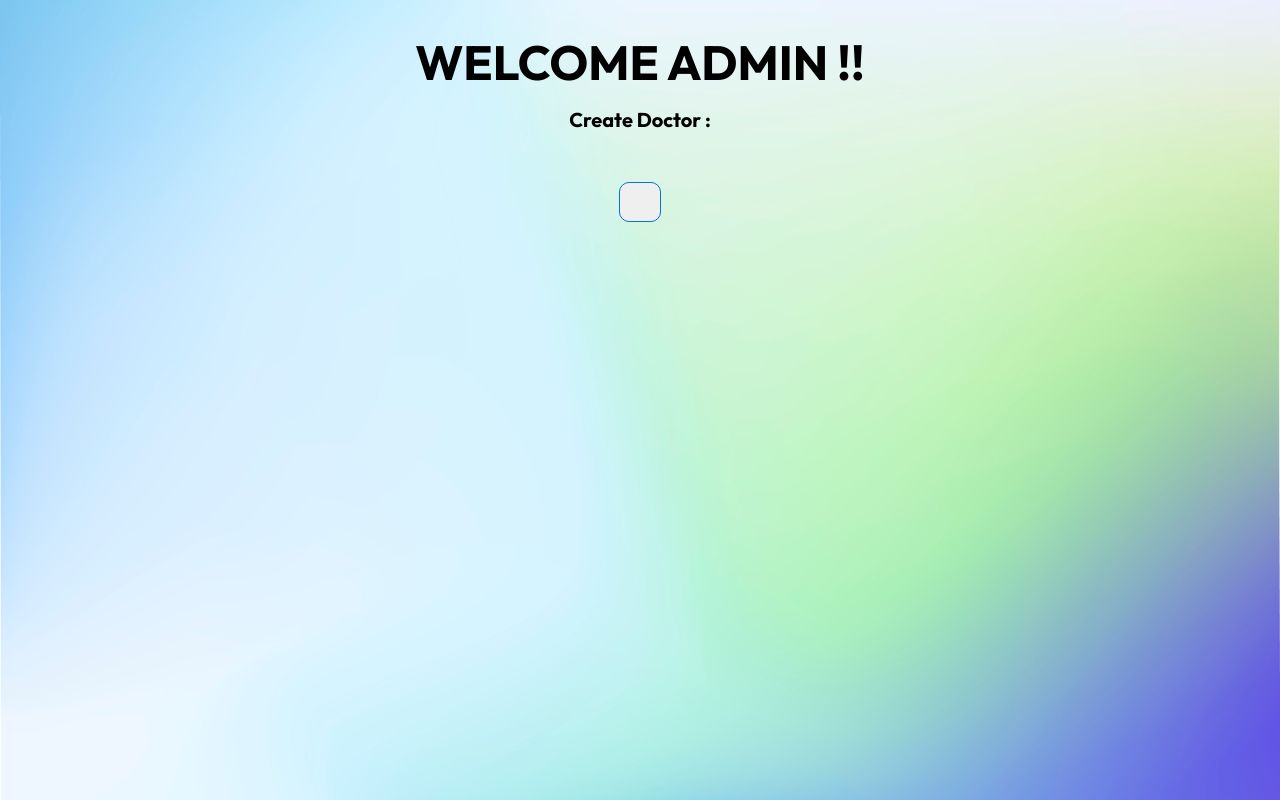
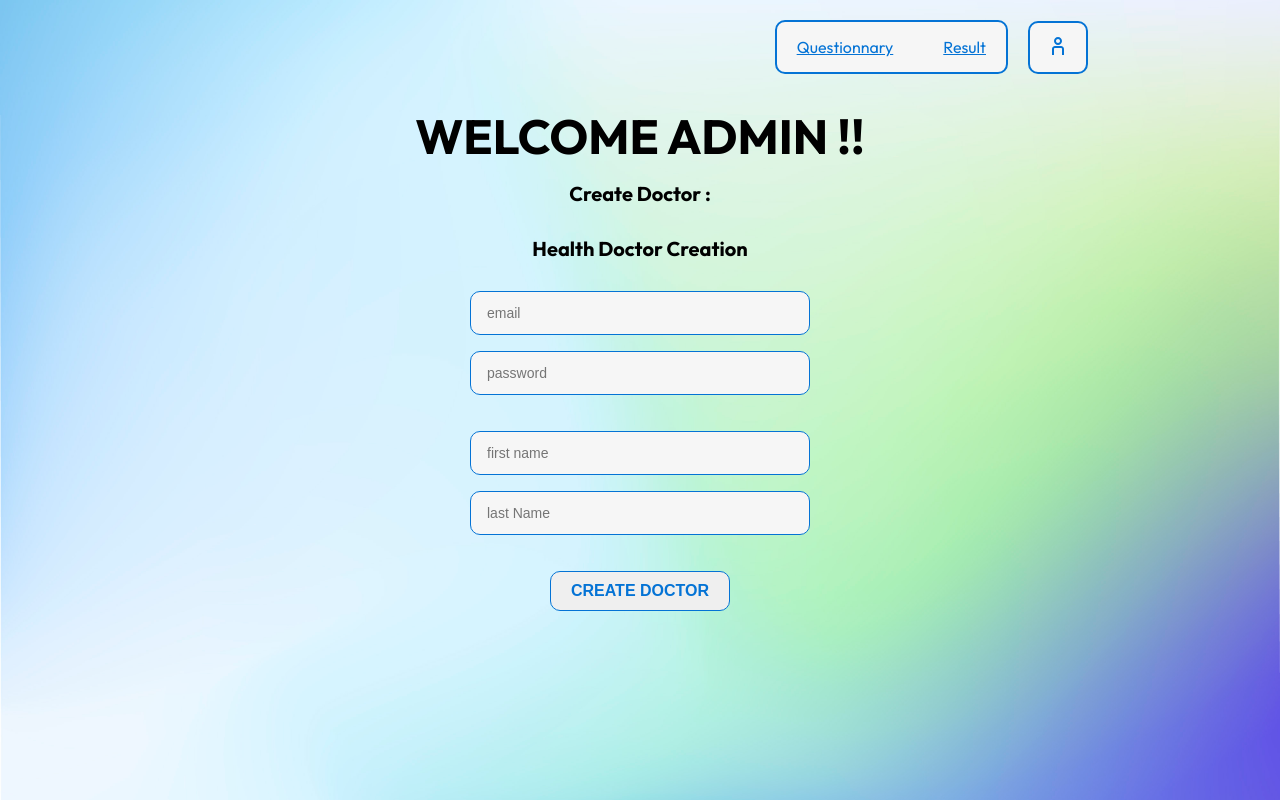
Before and after one commit to medgift/health-prevention-template, a React (Create React App) app: page /AdminPage in a window 1280 px wide. Built offline with nearby package versions, Linux system fonts and the light colour scheme; no server answers.

Commit message:
AdminPage and Form

```diff
--- a/src/App.js
+++ b/src/App.js
@@ -13,6 +13,7 @@ import Info from "./pages/Info";
 import ShowResult from "./pages/ShowResult";
 import Navbar from "./components/Navbar";
 import AdminPage from "./pages/AdminPage";
+import AdminVar from "./pages/AdminVar";
 
 export default function App() {
   /* Current user state */
@@ -53,6 +54,7 @@ export default function App() {
           <Route path="/customization" element={<Customization/>}/>
           <Route path="/ShowResult" element={<ShowResult/>}/>
           <Route path="/AdminPage" element={<AdminPage/>}/>
+          <Route path="/AdminVar" element={<AdminVar/>}/>
         </Routes>
     </div>
   );
--- /dev/null
+++ b/src/components/DoctorForm.js
@@ -0,0 +1,119 @@
+import React from "react";
+import { useState } from "react";
+
+export default function DoctorForm( {handleSubmit, submitButtonLabel}) {
+
+
+    const [email, setEmail] = useState("");
+    const [password, setPassword] = useState("");
+    const [firstname, setFirstname] = useState("");
+    const [lastname, setLastname] = useState("");
+
+    const handleEmailChange = (e) => setEmail(e.target.value);
+    const handlePasswordChange = (e) => setPassword(e.target.value);
+    const handleFirstnameChange = (e) => setFirstname(e.target.value);
+    const handleLastnameChange = (e) => setLastname(e.target.value);
+
+    const cleanData = (e) => {
+        setEmail("");
+        setPassword("");
+        setFirstname("");
+        setLastname("");
+    }
+
+    return (
+        <>
+            <h2>Health Doctor Creation</h2>
+            <form onSubmit={(e) => {
+                handleSubmit(e, email, password, firstname, lastname)
+                cleanData()
+                alert("doctor : " + lastname + " has been created")
+            }}
+            >
+                <input
+                    type="text"
+                    placeholder="email"
+                    value={email}
+                    onChange={handleEmailChange}
+                    required
+                />
+                <br />
+                <input
+                    type="password"
+                    placeholder="password"
+                    value={password}
+                    onChange={handlePasswordChange}
+                    required
+                />
+                <br />
+                <br />
+                <input
+                    type="text"
+                    placeholder="first name"
+                    value={firstname}
+                    onChange={handleFirstnameChange}
+                    required
+                />
+                <br />
+                <input
+                    type="text"
+                    placeholder="last Name"
+                    value={lastname}
+                    onChange={handleLastnameChange}
+                    required
+                />
+                <br />
+                <button type="submit">{submitButtonLabel}</button>
+
+            </form>
+        </>
+    );
+}
+
+
+
+
+//   const [email, setEmail] = useState("");
+//   const [password, setPassword] = useState("");
+//   const [firstname, setFirstname] = useState("");
+//   const [lastname, setLastname] = useState("");
+
+//   const handleEmailChange = (e) => setEmail(e.target.value);
+//   const handlePasswordChange = (e) => setPassword(e.target.value);
+//   const handleFirstnameChange = (e) => setFirstname(e.target.value);
+//   const handleLastnameChange = (e) => setLastname(e.target.value);
+
+//
+    // const createdSuccess = <h1>Doctor has been created</h1>
+    // const createdFail = <h1>Doctor has not been creted</h1>
+    // var succeeded = false;
+
+
+// emptyDoctor = {email: "", password: "", firstname:"", lastname:""}
+
+
+    // constructor(){
+    //         super();
+    //         this.state = {
+    //             newDoctor: this.emptyDoctor
+    //         }
+    //     }
+
+    // handleDoctorCreatioChange = (event) => {
+
+    //     const target = event.
+
+    //     this.setState((prevState) => ({
+    //         newDoctor: {...prevState.newDoctor}
+    //     }))
+
+    // };
+
+    // handleDoctorCreationSubmit = (event) => {
+    //     event.preventDefault();
+
+    //     this.CreateDoctor(event);
+
+    //     this.resetNewDoctor();
+
+    // }
--- a/src/pages/AdminPage.js
+++ b/src/pages/AdminPage.js
@@ -1,61 +1,62 @@
 //TODO create Admin page to create doctors
 // make link with Firestore to create Doctors
-
-
 //TODO change the COefficients
 //Get the Data from Firestore and update it
-
-
 //TODO Admin Login -> authentication
-
+import Navbar from "../components/Navbar";
 import {doc, setDoc} from "firebase/firestore";
 import {auth, database} from "../initFirebase";
-import { createUserWithEmailAndPassword } from "firebase/auth";
+import {createUserWithEmailAndPassword, onAuthStateChanged} from "firebase/auth";
+import React from "react";
+import { useState } from "react";
+import DoctorForm from "../components/DoctorForm";
 
-import React from "react";
-import Users from "../components/Users";
+export default function AdminPage()  {
 
-export default class AdminPage extends React.Component{s
+    //    const resetNewDoctor = () => {
+    //     this.setState({newDoctor : this.emptyDoctor});
+    // };
+    var created = false;
 
-    newDoctor;
+    const createDoctor = async(e, email, password, firstname, lastname) => {
 
-    constructor(props) {
-        super(props);
-        this.handleClick = this.handleClick.bind(this);
-        this.newDoctor = new Users(this.props,"Dr. Hugo", "Vouillamoz", "drhugo@test.ch", "password", 2);
+        e.preventDefault();
+
+        try {
+            await createUserWithEmailAndPassword(auth, email, password);
+
+            onAuthStateChanged(auth, async (user) => {
+                await setDoc(doc(database, "users", user.uid), {
+                    firstname: firstname,
+                    lastname: lastname,
+                    email: email,
+                    password: password,
+                    role: 2
+                });
+            });
+
+            //navigate("/");
+            //succeeded = true;
+            console.log("Doctor Created")
+            created = true;
+
+           // resetNewDoctor();
+
+        } catch (e) {
+            console.error(e);
+            console.log("not Created")
+        }
 
     }
 
-    async CreateDoctor() {
-        try {
-            //await createUserWithEmailAndPassword(auth, this.newDoctor.mail, this.newDoctor.password);
-            await setDoc(doc(database, "users/"+ auth ),{
-                firstname : this.newDoctor.firstname,
-                lastname : this.newDoctor.lastname,
-                mail : this.newDoctor.mail,
-                password : this.newDoctor.password,
-                role : this.newDoctor.role
 
-            });
-            console.log("Doctor Created")
-        } catch (e) {
-            console.log(e)
-            console.log("c'esst pas créééééé")
-        }
-    }
-
-    handleClick = () => {
-        this.CreateDoctor();
-    }
-
-    render() {
-        return (
-            <>
-                <h1>Welcome Admin !!</h1>
-                <h2>Create Doctor : </h2>
-                <button onClick={this.handleClick}></button>
-            </>
-        )
-    }
+    return (
+        <>
+            <Navbar/>
+            <h1>Welcome Admin !!</h1>
+            <h2>Create Doctor : </h2>
+            <DoctorForm handleSubmit={createDoctor} submitButtonLabel="Create Doctor"/>
+        </>
+    );
 
 }
--- /dev/null
+++ b/src/pages/AdminVar.js
@@ -0,0 +1,72 @@
+import React from "react";
+import {doc, setDoc, getDoc, collection, query, where, getDocs} from "firebase/firestore";
+import {auth, database} from "../initFirebase";
+import Data from "../components/Data";
+
+
+export default class AdminVar extends React.Component {
+
+    constructor(){
+        super();
+        this.state = {
+            newVar : this.emptyVar
+        }
+
+
+        const emptyVar = {afcancer : "", afinfo:"", age: "", alcool:"", avc:"", date:"", diab:"", diet:"", glyc:"", hdl:"", height:"", inf:"",  sex:"", smoking:"", sport:"", syst:"", weight:""}
+    }
+
+    //get Normal Values : variables/default/normal
+    //db. collection("default"). where("normal", "==", true)
+    async getNormalValues() {
+        const q = query(collection(database, "variables/default", "normal"));
+        const querySnapshot = await getDocs(q);
+        querySnapshot.forEach((doc) => {
+
+            // let myVar = new Data();
+            // myVar.afcancer = doc.data().afcancer;
+            // myVar.afinf = doc.data().afinf;
+            // myVar.age = doc.data().age;
+            // myVar.alcool = doc.data().alcool;
+            // myVar.avc = doc.data().avc;
+            // myVar.date = doc.data().date;
+            // myVar.diab = doc.data().diab;
+            // myVar.glyc = doc.data().glyc;
+            // myVar.hdl = doc.data().hdl;
+            // myVar.height = doc.data().height;
+            // myVar.inf = doc.data().inf;
+            // myVar.sex = doc.data().sex;
+            // myVar.smoking = doc.data().smoking;
+            // myVar.sport = doc.data().sport;
+            // myVar.syst = doc.data().syst;
+            // myVar.weight = doc.data().weight;
+
+        // doc.data() is never undefined for query doc snapshots
+        console.log(doc.id, " => ", doc.data());
+        });
+    }
+
+    //UpdateValues
+
+    //Store them on the server
+
+
+
+
+    render(){
+        return(
+            <>
+
+                <h2>Buenos dIas</h2>
+
+                <ul>{this.state.data.map((data, index) => (
+                <li key={index}>
+                    <Data {...data}></Data>
+                </li>
+                ))}</ul>
+
+            </>
+        )
+    }
+
+}
--- a/src/pages/Register.js
+++ b/src/pages/Register.js
@@ -15,7 +15,9 @@ export default function Register() {
 
             onAuthStateChanged(auth, async (user) => {
                 await setDoc(doc(database, "users", user.uid), {
-                    firstname: "test"
+                    mail: email,
+                    password: password,
+                    role: 1
                 });
             });
 
```
